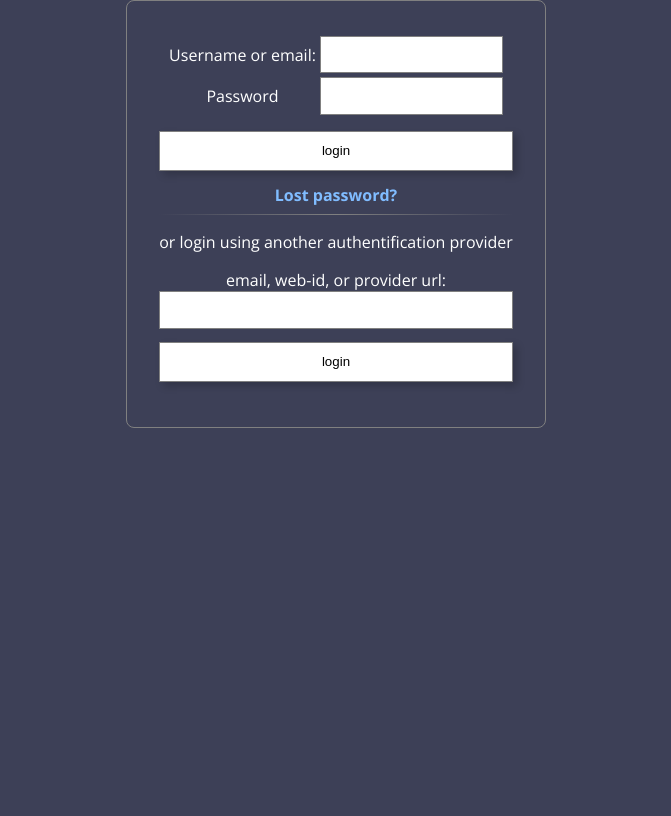
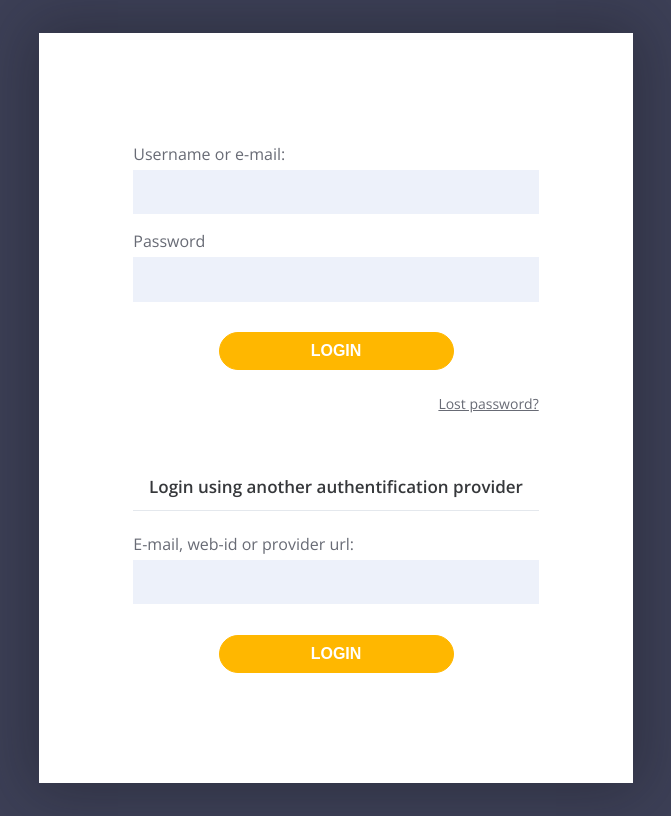
Before and after one commit to Food-Data-Collaboration/djangoldp-account, a Django app: template djangoldp_account/templates/registration/login.html in a window 1280 px wide. Shown: the whole page, without its empty margins (304-975 px from the left). Before the commit the page ends 428 px from the top, so only its background shows below. Run offline with Django 3.2, Linux system fonts and the light colour scheme; the template is opened without the code that fills it, so the values that code supplies are empty, except form fields; tables that the repository leaves empty hold one stand-in row (values such as "Sample post"); form fields are guessed from the names that the template uses.

Commit message:
update: fix css

```diff
--- a/djangoldp_account/static/base.css
+++ b/djangoldp_account/static/base.css
@@ -1,44 +1,103 @@
+:root {
+    font-size: 10px;
+    --body-background: #3D4057;
+    --bottom-input: #6157E5;
+    --button-color: #FFB700;
+    --text-color: #686B75;
+    --title-bottom: #E4E8ED;
+    --title-color: #36383B;
+}
+
+html {
+    box-sizing: border-box;
+}
+
+*,
+*:before,
+*:after {
+    box-sizing: inherit;
+}
+
 body {
-    background-color: #3d4057;
-    border: none;
-    color: white;
+    background-color: var(--body-background);
+    color: var(--text-color);
     font-family: Open Sans, sans-serif;
-    margin: 0;
-    padding: 0;
+    font-size: 1.6rem;
+}
+
+.container {
+    display: flex;
+    height: 100vh;
+}
+
+.flex-column {
+    display: flex;
+    flex-direction: column;
+}
+
+.text-center {
+    text-align: center;
 }
 
 #content {
-    border: none;
-    height: 100%;
-    margin: 0;
-    text-align: center;
+    align-items: center;
+    background: white;
+    box-shadow: 0 0 58px 10px rgba(19, 20, 27, 0.35);
+    justify-content: center;
+    margin: auto;
+    max-width: 600px;
+    padding: 5.9em;
+}
+
+#content .input-line {
+    margin-top: 1em;
+}
+
+#content .sib-link {
+    align-self: flex-end;
+    color: var(--text-color);
+    font-size: 1.4rem;
+    margin-top: 0.6em;
+}
+
+#content .sib-link:hover {
+    text-decoration: none;
+    transition: color 0.5s;
+}
+
+input {
+    -webkit-tap-highlight-color: var(--bottom-input);
+    background: #EDF1FA;
+    border: 2px solid #EDF1FA;
+    color: var(--text-color);
+    font-size: 1.6rem;
+    margin-top: 0.3em;
+    padding: 0.7em 1.2em;
     width: 100%;
 }
 
-input {
-    align-content: center;
-    align-items: center;
-    background-color: white;
-    border: 1px solid grey;
-    display: inline-flex;
-    height: 2.5em;
-}
-
 input:hover, input:active, input:focus  {
-    border-color: #424242;
+    border-bottom: 2px solid var(--bottom-input);
+    outline: none;
 }
 
 input[type="submit"] {
-    box-shadow: 4px 4px 8px 0 rgba(0, 0, 0, 0.2);
-    color: black;
-    height: 3em;
-    justify-content: center;
+    align-self: center;
+    background-color: var(--button-color);
+    border: 1px solid var(--button-color);
+    border-radius: 19px;
+    color: white;
+    font-weight: bold;
+    height: 38px;
     margin: 1em;
-    padding: 2px 14px;
+    margin-top: 1.9em;
+    padding: 0.1em 0.9em;
+    text-transform: uppercase;
     transition: 0.2s;
+    width: 235px;
 }
 
 input[type="submit"]:hover {
-    background-color: #424242;
-    color: white;
+    background-color: white;
+    color: var(--button-color);
 }
--- a/djangoldp_account/static/registration/login.css
+++ b/djangoldp_account/static/registration/login.css
@@ -1,58 +1,19 @@
-#content {
-    display: grid;
-    align-items: center;
-    justify-items: center;
+#content .sib-login-forms .error {
+    color: red;
+    margin: 0 0 2rem 0;
+    padding: 0;
 }
 
-#content .sib-login-title {
-    max-width: 800px;
+#content .sib-login-forms>div:last-child {
+    margin-top: 45px;
 }
 
-#content .sib-login-forms {
-    max-width: 500px;
-    padding: 2rem;
-    border: 1px solid gray;
-    border-radius: 0.5rem;
+.other-login-title {
+    border-bottom:1px solid var(--title-bottom);
+    color: var(--title-color);
+    display:inline-block;
+    font-size: 1.7rem;
+    font-weight: 600;
+    margin-bottom: 1.3em;
+    padding-bottom: 0.7em;
 }
-
-hr.separator {
-    border: 0;
-    height: 1px;
-    background-image: linear-gradient(to right, rgba(0, 0, 0, 0), gray, rgba(0, 0, 0, 0));
-}
-
-#content .sib-login-forms .error {
-    color: red;
-    padding: 0;
-    margin: 0 0 2rem 0;
-}
-
-#content .sib-btn-link {
-    color: #80BCFF;
-    font-weight: bold;
-    padding: 1rem;
-    margin: 0;
-    text-decoration: none;
-    transition: color 0.5s;
-}
-
-#content .sib-btn-link:hover {
-    color: #99C9FF;
-    text-decoration: underline;
-    transition: color 0.5s;
-}
-
-#content .sib-login-forms .sib-form-table {
-    display: flex;
-    align-self: center;
-}
-
-#content .sib-login-form {
-    display: flex;
-    flex-direction: column;
-}
-
-#content .sib-validate {
-    margin-left: 0;
-    margin-right: 0;
-}
--- a/djangoldp_account/templates/base.html
+++ b/djangoldp_account/templates/base.html
@@ -12,8 +12,10 @@
 </head>
 
 <body>
-    <main id="content">
-        {% block content %}{% endblock %}
-    </main>
+    <div class="container">
+        <main id="content" class="flex-column">
+            {% block content %}{% endblock %}
+        </main>
+    </div>
 </body>
 </html>
--- a/djangoldp_account/templates/registration/login.html
+++ b/djangoldp_account/templates/registration/login.html
@@ -28,38 +28,36 @@
     {% endif %}
 
     <div class="sib-login-forms">
+        <div class="flex-column">
             {% if form.errors %}
                 <p class="error">{% trans "Your username and password didn't match. Please try again." %}</p>
             {% endif %}
-        <form class="sib-login-form" method="post" action="{% url 'login' %}">
+            <form class="flex-column" method="post" action="{% url 'login' %}">
                 {% csrf_token %}
-            <table class="sib-form-table">
-                <tr>
-                    <td>{%  trans "Username or email:" %}</td>
-                    <td>{{ form.username }}</td>
-                </tr>
-                <tr>
-                    <td>{{ form.password.label_tag }}</td>
-                    <td>{{ form.password }}</td>
-                </tr>
-            </table>
-
-            <input class="sib-validate" type="submit" value="{% trans 'login' %}"/>
+                <div class="input-line">
+                    <label for="id_username">{%  trans "Username or e-mail:" %}</label>
+                    {{ form.username }}
+                </div>
+                <div class="input-line">
+                    {{ form.password.label_tag }}
+                    {{ form.password }}
+                </div>
+                <input type="submit" value="{% trans 'login' %}"/>
                 <input type="hidden" name="next" value="{{ next }}"/>
             </form>
+            <a class="sib-link" href="{% url 'password_reset' %}">{% trans "Lost password?" %}</a>
+        </div>
 
-        <a class="sib-btn-link" href="{% url 'password_reset' %}">{% trans "Lost password?" %}</a>
+        <div class="flex-column">
+            <p class="other-login-title text-center">{% trans "Login using another authentification provider" %}</p>
 
-        <hr class="separator"/>
-
-        <p>{% trans "or login using another authentification provider" %}</p>
-
-        <form class="sib-login-form" method="post" action="{% url 'oidc_login' %}">
+            <form class="flex-column" method="post" action="{% url 'oidc_login' %}">
                 {% csrf_token %}
-            <label for="id_subject">{% trans "email, web-id, or provider url:" %}</label>
+                <label for="id_subject" title="Your e-mail, web-id or provider url">{% trans "E-mail, web-id or provider url:" %}</label>
                 <input type="text" name="subject" required id="id_subject"/>
-            <input class="sib-validate" type="submit" value="{% trans 'login' %}"/>
+                <input type="submit" value="{% trans 'login' %}"/>
                 <input type="hidden" name="next" value="{{ next }}"/>
             </form>
         </div>
+    </div>
 {% endblock %}
--- a/djangoldp_account/templates/registration/password_reset_done.html
+++ b/djangoldp_account/templates/registration/password_reset_done.html
@@ -12,6 +12,6 @@
 
 
 {% block content %}
-  <h1>{% trans "Check your inbox." %}</h1>
-  <p>{% trans "We've emailed you instructions for setting your password. You should receive the email shortly!" %}</p>
+  <h1 class="text-center">{% trans "Check your inbox." %}</h1>
+  <p class="text-center">{% trans "We've emailed you instructions for setting your password. You should receive the email shortly!" %}</p>
 {% endblock %}
```
Also changed, not shown: djangoldp_account/static/oidc_provider/authorize.css (+0 -10 lines), djangoldp_account/templates/django_registration/registration_form.html (+8 -1 lines), djangoldp_account/templates/oidc_provider/authorize.html (+4 -4 lines), djangoldp_account/templates/registration/password_reset_form.html (+17 -8 lines). Lines whose indentation alone changed are shown as unchanged.
